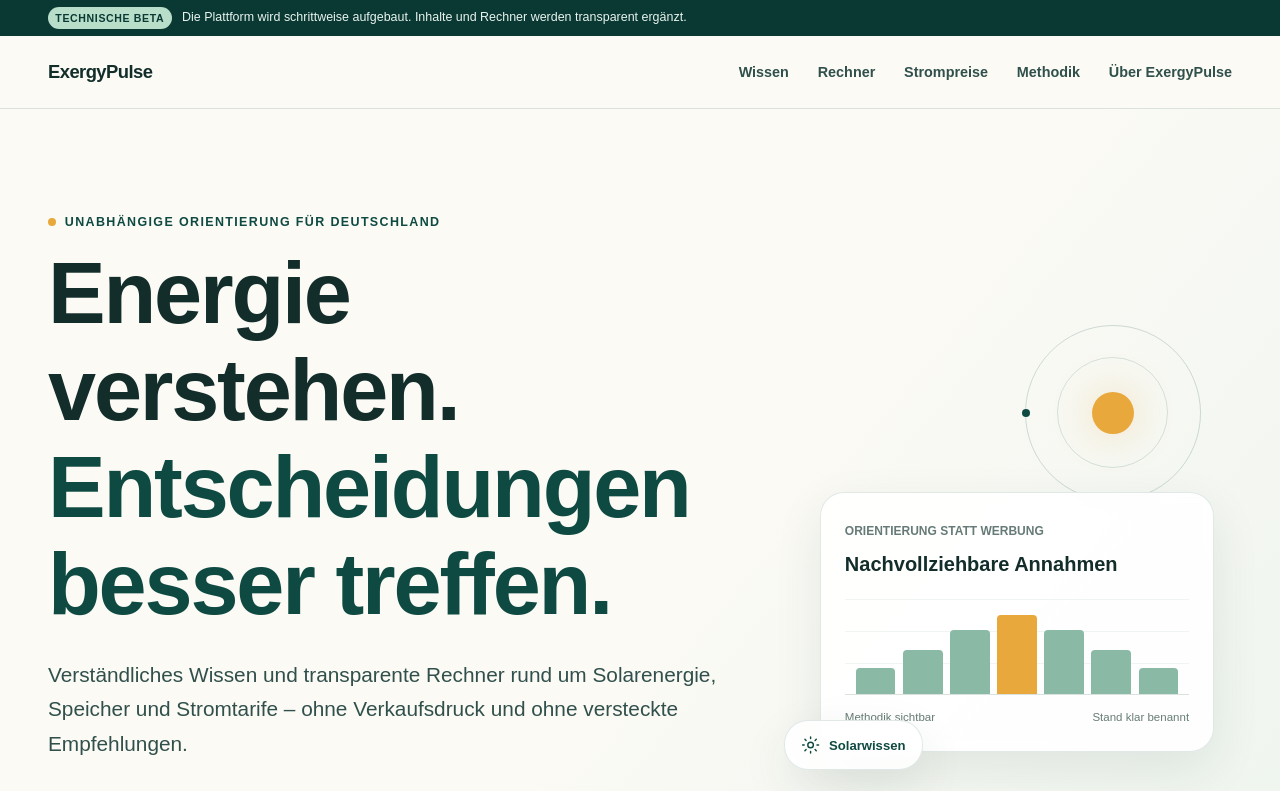
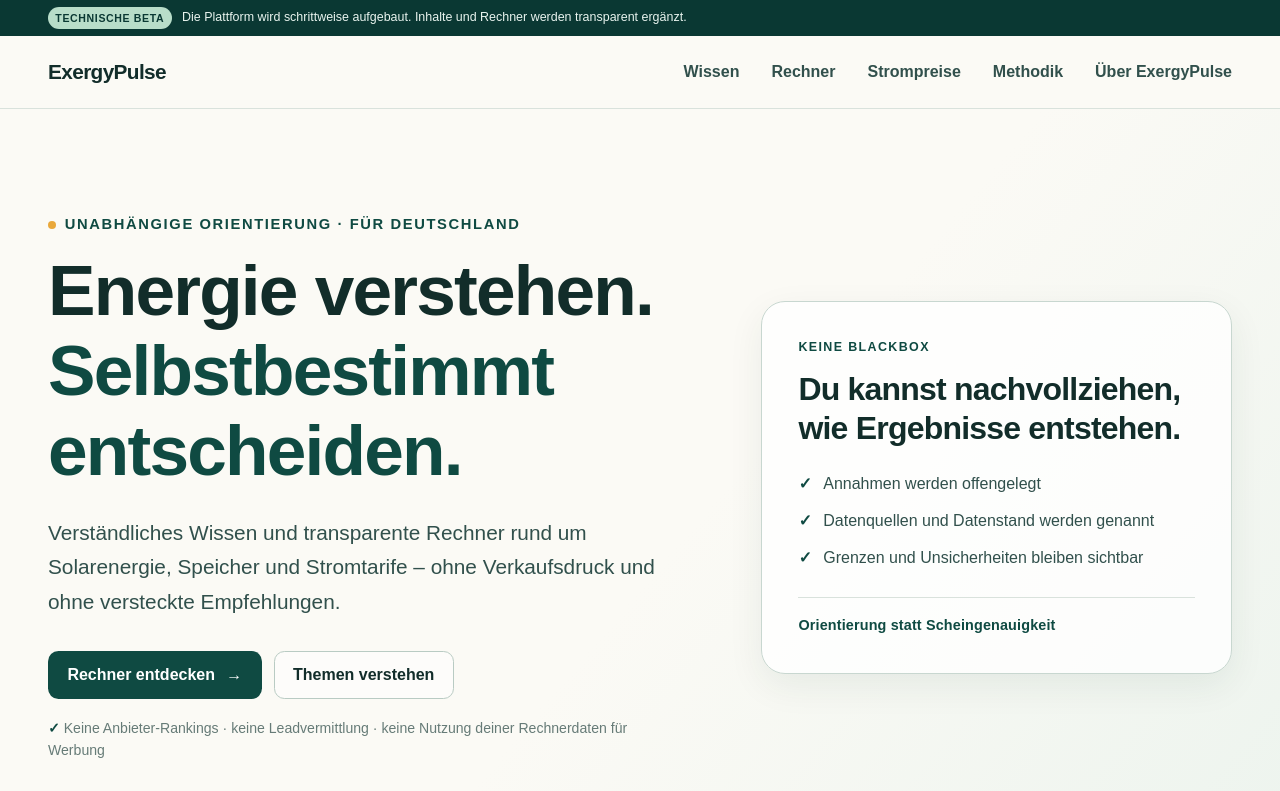
Before and after one commit to GZesch/pv-forecast-app, a Next.js app in the folder web/: page / in a window 1280 px wide. Shown: the top 791 px of the page. Built offline with nearby package versions, Linux system fonts and the light colour scheme; no server answers.

Commit message:
feat(web): refine homepage hero and transparency messaging

```diff
--- a/web/app/globals.css
+++ b/web/app/globals.css
@@ -52,11 +52,11 @@ h3 { font-size: 1.2rem; }
 .beta-pill { flex: none; padding: .13rem .46rem; color: var(--forest-dark); background: #b8ddc9; border-radius: 99px; font-size: .66rem; font-weight: 800; letter-spacing: .06em; text-transform: uppercase; }
 .site-header { position: relative; z-index: 20; border-bottom: 1px solid var(--line); background: rgba(251,250,245,.96); }
 .header-inner { display: flex; min-height: 4.5rem; align-items: center; justify-content: space-between; }
-.brand { display: inline-flex; align-items: center; font-size: 1.15rem; font-weight: 850; letter-spacing: -.03em; text-decoration: none; }
+.brand { display: inline-flex; align-items: center; font-size: 1.3rem; font-weight: 850; letter-spacing: -.03em; text-decoration: none; }
 .desktop-nav { display: none; }
 .nav-list, .mobile-nav-list, .site-footer ul { padding: 0; margin: 0; list-style: none; }
-.nav-list { display: flex; align-items: center; gap: 1.8rem; }
-.nav-list a { color: var(--ink-soft); font-size: .9rem; font-weight: 700; text-decoration: none; }
+.nav-list { display: flex; align-items: center; gap: 2rem; }
+.nav-list a { color: var(--ink-soft); font-size: 1rem; font-weight: 700; text-decoration: none; }
 .nav-list a:hover { color: var(--forest); }
 .mobile-menu { position: relative; }
 .mobile-menu summary { display: grid; width: 2.75rem; height: 2.75rem; cursor: pointer; place-content: center; gap: .28rem; border: 1px solid var(--line); border-radius: .5rem; list-style: none; }
@@ -69,26 +69,19 @@ h3 { font-size: 1.2rem; }
 .home-hero { position: relative; overflow: hidden; padding: 4.5rem 0 3.5rem; background: linear-gradient(130deg, var(--cream) 55%, #edf4ee 100%); }
 .hero-grid { display: grid; gap: 4rem; align-items: center; }
 .hero-copy { max-width: 46rem; }
-.hero-copy h1 { max-width: 52rem; margin-bottom: 1.6rem; }
+.hero-eyebrow { display: flex; flex-wrap: wrap; align-items: baseline; gap: 0 .5rem; font-size: .92rem; }
+.hero-eyebrow .eyebrow-dot { flex: none; margin-right: .05rem; }
+.hero-copy h1 { max-width: 46rem; margin-bottom: 1.6rem; font-size: clamp(2.25rem, 6.2vw, 4.45rem); }
 .hero-copy h1 span { color: var(--forest); }
 .hero-copy .lead { max-width: 43rem; }
-.hero-footnote { margin: 1.2rem 0 0; color: var(--muted); font-size: .85rem; }
+.hero-footnote { max-width: 43rem; margin: 1.2rem 0 0; color: var(--muted); font-size: .88rem; line-height: 1.55; }
 .hero-footnote span { color: var(--forest); font-weight: 900; }
-.hero-visual { position: relative; min-height: 22rem; }
-.sun-orbit { position: absolute; top: 2%; right: 7%; width: 11rem; height: 11rem; border: 1px solid rgba(15,74,66,.18); border-radius: 50%; }
-.sun-orbit::before, .sun-orbit::after { position: absolute; inset: 18%; content: ""; border: 1px solid rgba(15,74,66,.15); border-radius: 50%; }
-.sun-orbit::after { inset: 38%; background: var(--sun); border: 0; box-shadow: 0 0 40px rgba(233,168,59,.3); }
-.sun-orbit span { position: absolute; top: 48%; left: -4px; width: 8px; height: 8px; border-radius: 50%; background: var(--forest); }
-.data-card { position: absolute; border: 1px solid rgba(15,74,66,.12); border-radius: var(--radius-lg); background: rgba(255,255,255,.88); box-shadow: var(--shadow); backdrop-filter: blur(6px); }
-.data-card-main { right: 4%; bottom: 6%; width: min(26rem, 88%); padding: 1.5rem; }
-.data-card-main strong { display: block; margin: .35rem 0 1.2rem; font-size: 1.25rem; }
-.data-label { color: var(--muted); font-size: .75rem; font-weight: 700; text-transform: uppercase; }
-.mini-chart { display: flex; height: 6rem; align-items: flex-end; gap: .48rem; padding: .75rem .7rem 0; border-bottom: 1px solid var(--line); background: linear-gradient(rgba(15,74,66,.06) 1px, transparent 1px); background-size: 100% 2rem; }
-.mini-chart i { flex: 1; height: 32%; border-radius: .25rem .25rem 0 0; background: #8ab9a6; }
-.mini-chart i:nth-child(2), .mini-chart i:nth-child(6) { height: 54%; }.mini-chart i:nth-child(3), .mini-chart i:nth-child(5) { height: 78%; }.mini-chart i:nth-child(4) { height: 96%; background: var(--sun); }
-.data-meta { display: flex; justify-content: space-between; margin-top: .8rem; color: var(--muted); font-size: .72rem; }
-.data-card-float { bottom: 2%; left: 0; display: flex; align-items: center; gap: .55rem; padding: .75rem 1rem; color: var(--forest); font-size: .82rem; font-weight: 800; }
-.data-card-float svg { width: 1.2rem; }
+.hero-principles { width: 100%; max-width: 30rem; padding: clamp(1.5rem, 4vw, 2.25rem); border: 1px solid #c8d7d0; border-radius: var(--radius-lg); background: rgba(255,255,255,.82); box-shadow: 0 12px 36px rgba(17,53,48,.07); }
+.hero-principles h2 { margin: .65rem 0 1.5rem; font-size: clamp(1.55rem, 2.7vw, 2rem); line-height: 1.22; }
+.hero-principles ul { display: grid; gap: .85rem; padding: 0; margin: 0; list-style: none; }
+.hero-principles li { display: grid; grid-template-columns: 1rem 1fr; gap: .55rem; color: var(--ink-soft); line-height: 1.45; }
+.hero-principles li span { color: var(--forest); font-weight: 900; }
+.hero-principles-closing { margin: 1.75rem 0 0; padding-top: 1rem; border-top: 1px solid var(--line); color: var(--forest); font-size: .9rem; font-weight: 800; letter-spacing: .01em; }
 .beta-notice-section { padding: 1.5rem 0 0; }
 .beta-notice { display: grid; gap: 1rem; padding: 1.1rem 1.25rem; border: 1px solid #d7c28e; border-radius: var(--radius); background: #fff7df; }
 .beta-notice p { margin: .15rem 0 0; color: #665a3e; font-size: .9rem; }
@@ -179,8 +172,8 @@ a.topic-card:hover { border-color: #97b5a8; transform: translateY(-3px); box-sha
   .desktop-nav { display: block; }
   .mobile-menu { display: none; }
   .home-hero { padding: 6.5rem 0 5rem; }
-  .hero-grid { grid-template-columns: minmax(0, 1.2fr) minmax(21rem, .8fr); }
-  .hero-visual { min-height: 29rem; }
+  .hero-grid { grid-template-columns: minmax(0, 1.15fr) minmax(22rem, .85fr); gap: clamp(3rem, 6vw, 5.5rem); }
+  .hero-principles { justify-self: end; }
   .section-heading { grid-template-columns: 1.3fr .7fr; align-items: end; }
   .topic-grid { grid-template-columns: repeat(4, 1fr); }
   .principles-grid { grid-template-columns: .9fr 1.1fr; }
--- a/web/app/page.tsx
+++ b/web/app/page.tsx
@@ -1,7 +1,6 @@
 import type { Metadata } from "next";
 import Link from "next/link";
 import { TopicCard } from "@/components/cards";
-import { Icon } from "@/components/icon";
 import { topics } from "@/lib/site";
 
 export const metadata: Metadata = { alternates: { canonical: "/" } };
@@ -12,25 +11,25 @@ export default function Home() {
       <section className="home-hero">
         <div className="shell hero-grid">
           <div className="hero-copy">
-            <p className="eyebrow"><span className="eyebrow-dot" />Unabhängige Orientierung für Deutschland</p>
-            <h1>Energie verstehen.<br /><span>Entscheidungen besser treffen.</span></h1>
+            <p className="eyebrow hero-eyebrow"><span className="eyebrow-dot" /><span>Unabhängige Orientierung <span aria-hidden="true">·</span> Für Deutschland</span></p>
+            <h1>Energie verstehen.<br /><span>Selbstbestimmt entscheiden.</span></h1>
             <p className="lead">Verständliches Wissen und transparente Rechner rund um Solarenergie, Speicher und Stromtarife – ohne Verkaufsdruck und ohne versteckte Empfehlungen.</p>
             <div className="button-row">
               <Link className="button button-primary" href="/rechner">Rechner entdecken <span aria-hidden="true">→</span></Link>
               <Link className="button button-secondary" href="#themen">Themen verstehen</Link>
             </div>
-            <p className="hero-footnote"><span aria-hidden="true">✓</span> Keine Anbieter-Rankings · keine Leadvermittlung</p>
+            <p className="hero-footnote"><span aria-hidden="true">✓</span> Keine Anbieter-Rankings · keine Leadvermittlung · keine Nutzung deiner Rechnerdaten für Werbung</p>
           </div>
-          <div className="hero-visual" aria-label="Illustration zu Solarenergie und transparenten Energiedaten">
-            <div className="sun-orbit"><span /></div>
-            <div className="data-card data-card-main">
-              <span className="data-label">Orientierung statt Werbung</span>
-              <strong>Nachvollziehbare Annahmen</strong>
-              <div className="mini-chart" aria-hidden="true"><i/><i/><i/><i/><i/><i/><i/></div>
-              <div className="data-meta"><span>Methodik sichtbar</span><span>Stand klar benannt</span></div>
-            </div>
-            <div className="data-card data-card-float"><Icon name="sun" /><span>Solarwissen</span></div>
-          </div>
+          <aside className="hero-principles" aria-labelledby="hero-principles-title">
+            <p className="eyebrow">Keine Blackbox</p>
+            <h2 id="hero-principles-title">Du kannst nachvollziehen, wie Ergebnisse entstehen.</h2>
+            <ul>
+              <li><span aria-hidden="true">✓</span> Annahmen werden offengelegt</li>
+              <li><span aria-hidden="true">✓</span> Datenquellen und Datenstand werden genannt</li>
+              <li><span aria-hidden="true">✓</span> Grenzen und Unsicherheiten bleiben sichtbar</li>
+            </ul>
+            <p className="hero-principles-closing">Orientierung statt Scheingenauigkeit</p>
+          </aside>
         </div>
       </section>
 
--- a/web/lib/site.ts
+++ b/web/lib/site.ts
@@ -1,7 +1,7 @@
 export const siteConfig = {
   name: "ExergyPulse",
-  claim: "Energie verstehen. Entscheidungen besser treffen.",
-  title: "ExergyPulse – Energie verstehen. Entscheidungen besser treffen.",
+  claim: "Energie verstehen. Selbstbestimmt entscheiden.",
+  title: "ExergyPulse – Energie verstehen. Selbstbestimmt entscheiden.",
   description:
     "Neutrales Wissen und transparente Rechner rund um Solarenergie, Speicher und Stromtarife.",
   url: process.env.NEXT_PUBLIC_SITE_URL ?? "http://localhost:3000",
```
